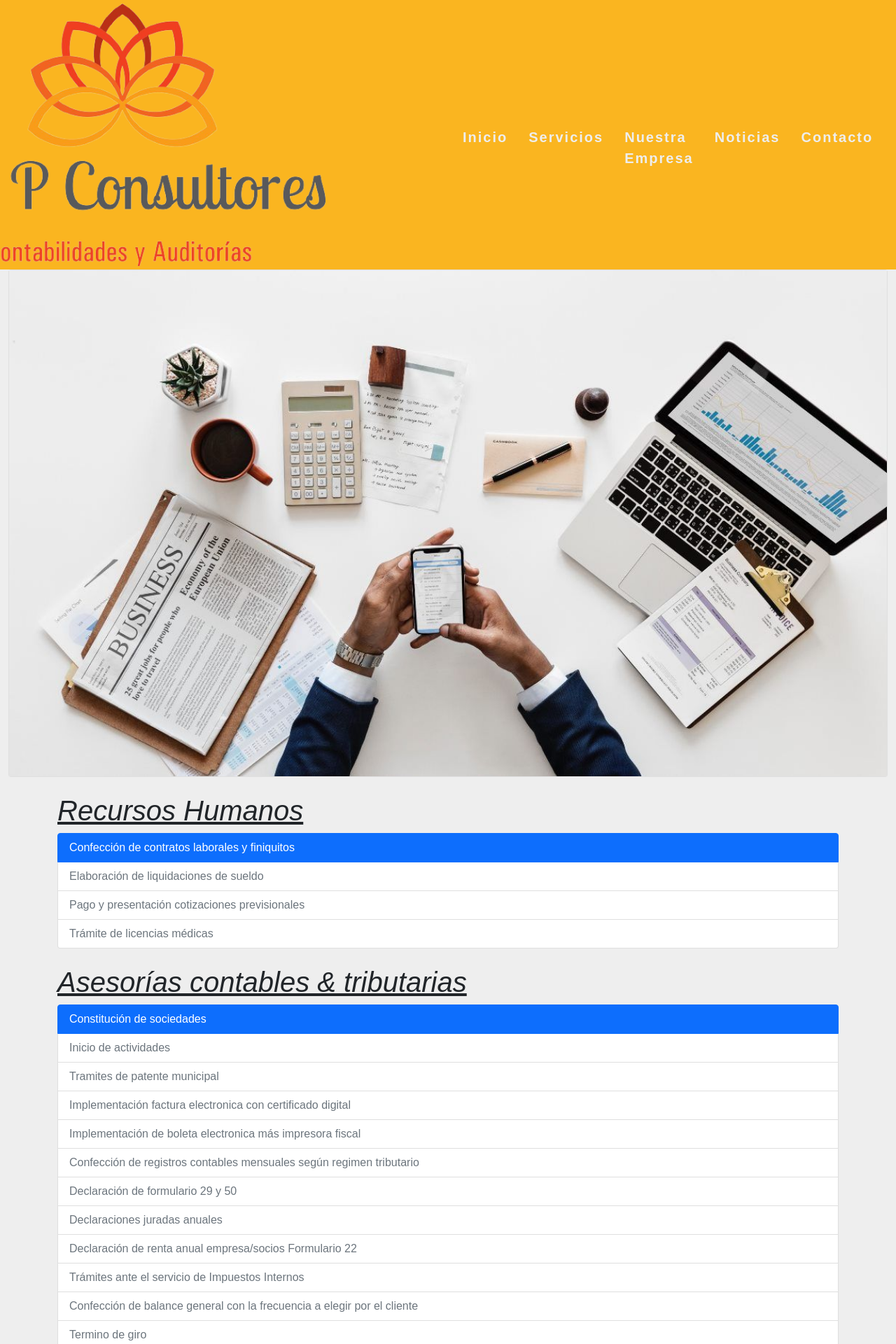
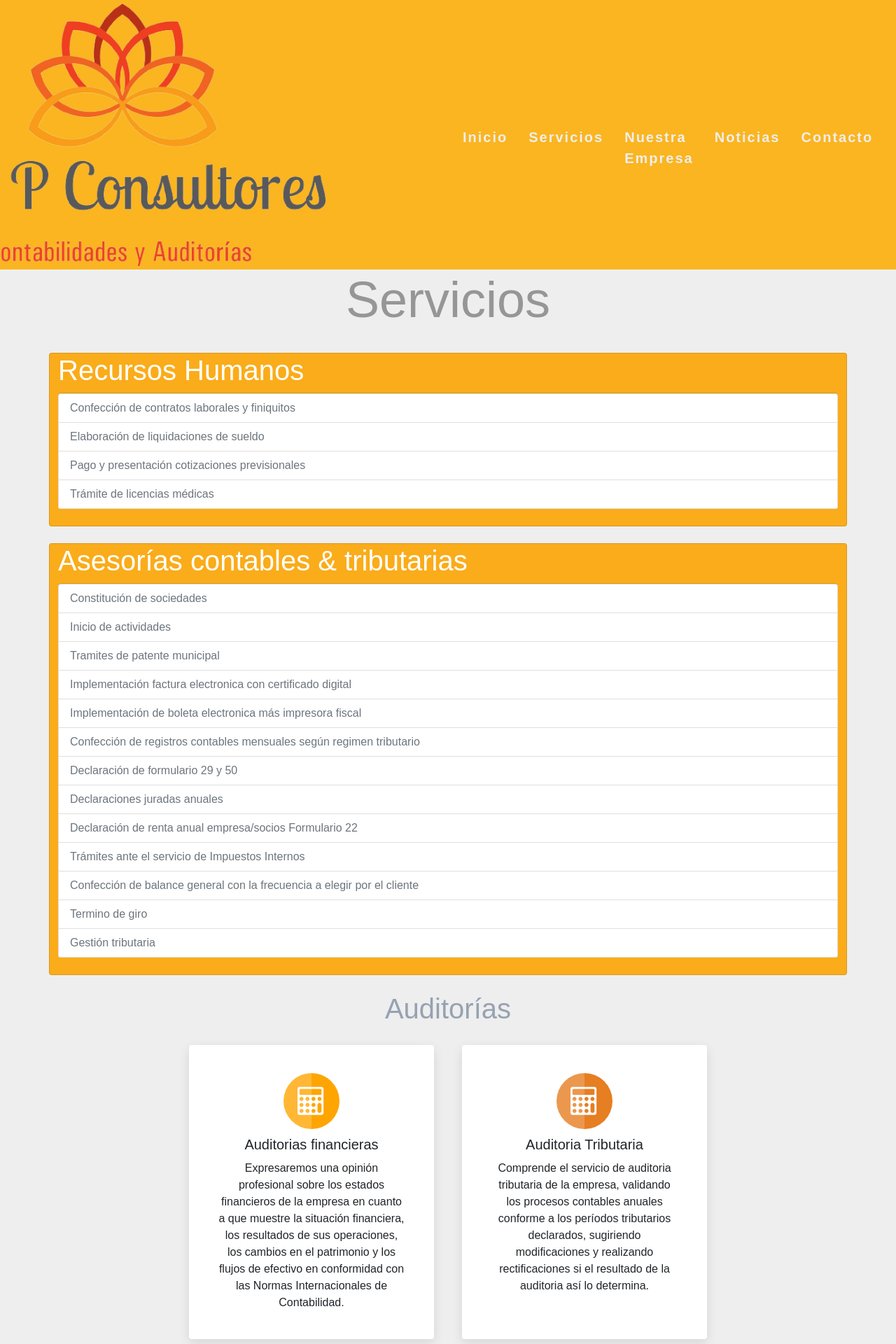
Before and after one commit to Toqui012/ContabilidadCeci, a PHP site: page /services.html in a window 1280 px wide. Shown: the top 1920 px of the page at 70% size. Run offline with PHP 8.4, Linux system fonts and the light colour scheme; some libraries are stand-ins or nearby versions.

Commit message:
diseño beta terminado

```diff
--- a/nuestraEmpresa.html
+++ b/nuestraEmpresa.html
@@ -34,6 +34,7 @@
     </nav>
 
     <!-- End Code Nav -->
+
     <div class="container-fluid">
       <div class="card bg-white text-muted">
         <img class="img-fluid" src="assets/contabilidad_general1440x550.jpg" alt="Card image">
--- a/services.html
+++ b/services.html
@@ -34,51 +34,51 @@
     </nav>
 
     <!-- End Code Nav -->
-    <div class="container-fluid">
-      <div class="card bg-white text-muted">
-        <img class="img-fluid" src="assets/software-de-contabilidad-nv-16-compressor.jpg" alt="Card image">
+
+    <div class="col text-center" style="color: #969696;">
+        <h1 class="card-title" style="font-size: 4.5rem;">Servicios</h1>
     </div>
-    </div>
+
 
     <br>
 
-        <div class="container"">
-            <h5 class="display-6" style="text-decoration: underline; font-style: italic;">Recursos Humanos</h5>
+                <div class="card text-white container rounded pb-4" style="background-color: #faac1a;">
+                    <h5 class="display-6">Recursos Humanos</h5>
                     <div class="list-group">
-                <li class="list-group-item list-group-item-action active" style="z-index: 1;">Confección de contratos laborales y finiquitos </li>
+                        <li class="list-group-item list-group-item-action disabled" style="z-index: 1;">Confección de contratos laborales y finiquitos </li>
                         <li class="list-group-item list-group-item-action disabled">Elaboración de liquidaciones de sueldo</li>
                         <li class="list-group-item list-group-item-action disabled">Pago y presentación cotizaciones previsionales</li>
                         <li class="list-group-item list-group-item-action disabled">Trámite de licencias médicas </li>
                     </div>
                 </div>
 
+
             <br>
 
-            <div class="container">
-                <h5 class="display-6" style="text-decoration: underline; font-style: italic;" >Asesorías contables & tributarias</h5>
+                <div class="card text-white pb-4 container rounded" style="background-color: #faac1a;">
+                    <h5 class="display-6" >Asesorías contables & tributarias</h5>
                     <div class="list-group">
-                    <li class="list-group-item list-group-item-action active" style="z-index: 0;">Constitución de sociedades</li>
-                    <li href="#" class="list-group-item list-group-item-action disabled">Inicio de actividades</li>
-                    <li href="#" class="list-group-item list-group-item-action disabled">Tramites de patente municipal</li>
-                    <li href="#" class="list-group-item list-group-item-action disabled">Implementación factura electronica con certificado digital</li>
-                    <li href="#" class="list-group-item list-group-item-action disabled">Implementación de boleta electronica más impresora fiscal</li>
-                    <li href="#" class="list-group-item list-group-item-action disabled">Confección de registros contables mensuales según regimen tributario</li>
-                    <li href="#" class="list-group-item list-group-item-action disabled">Declaración de formulario 29 y 50</li>
-                    <li href="#" class="list-group-item list-group-item-action disabled">Declaraciones juradas anuales</li>
-                    <li href="#" class="list-group-item list-group-item-action disabled">Declaración de renta anual empresa/socios Formulario 22</li>
-                    <li href="#" class="list-group-item list-group-item-action disabled">Trámites ante el servicio de Impuestos Internos</li>
-                    <li href="#" class="list-group-item list-group-item-action disabled">Confección de balance general con la frecuencia a elegir por el cliente</li>
-                    <li href="#" class="list-group-item list-group-item-action disabled">Termino de giro</li>
-                    <li href="#" class="list-group-item list-group-item-action disabled">Gestión tributaria</li>
+                        <li class="list-group-item list-group-item-action disabled">Constitución de sociedades</li>
+                        <li class="list-group-item list-group-item-action disabled">Inicio de actividades</li>
+                        <li class="list-group-item list-group-item-action disabled">Tramites de patente municipal</li>
+                        <li class="list-group-item list-group-item-action disabled">Implementación factura electronica con certificado digital</li>
+                        <li class="list-group-item list-group-item-action disabled">Implementación de boleta electronica más impresora fiscal</li>
+                        <li class="list-group-item list-group-item-action disabled">Confección de registros contables mensuales según regimen tributario</li>
+                        <li class="list-group-item list-group-item-action disabled">Declaración de formulario 29 y 50</li>
+                        <li class="list-group-item list-group-item-action disabled">Declaraciones juradas anuales</li>
+                        <li class="list-group-item list-group-item-action disabled">Declaración de renta anual empresa/socios Formulario 22</li>
+                        <li class="list-group-item list-group-item-action disabled">Trámites ante el servicio de Impuestos Internos</li>
+                        <li class="list-group-item list-group-item-action disabled">Confección de balance general con la frecuencia a elegir por el cliente</li>
+                        <li class="list-group-item list-group-item-action disabled">Termino de giro</li>
+                        <li class="list-group-item list-group-item-action disabled">Gestión tributaria</li>
                     </div>
                 </div>
-
 
         <br>
 
     <div class="container">
-        <h5 class="display-6 text-center" style="text-decoration: underline; font-style: italic;" >Auditorías</h5>
-        <div class="wrapper-card">
+        <h5 class="display-6 text-center" style="color:#96a2b2;">Auditorías</h5>
+        <div class="wrapper-card rounded">
             <div class="container-card">
 
                 <div class="box">
@@ -97,7 +97,7 @@
                     </div>
                 </div>
 
-                <div class="box">
+                <div class="box shadow-lg">
                     <div class="icon"><i class="fa fa-calculator" aria-hidden="true"></i></div>
                     <div class="content-card">
                         <h3>Auditoría Interna</h3>
@@ -109,6 +109,8 @@
             </div>
         </div>
     </div>
+
+    <br>
 
 
 
--- a/style.css
+++ b/style.css
@@ -301,12 +301,12 @@ nav {
 
 
 .container-card .box:nth-child(1) .icon{
-    box-shadow: 0 0 0 0 #eb2f06;
-    background: #eb2f06;
+    box-shadow: 0 0 0 0 #ffa502;
+    background: #ffa502;
 }
 
 .container-card .box:nth-child(1):hover .icon{
-    box-shadow: 0 0 0 400px #eb2f06;
+    box-shadow: 0 0 0 400px #ffa502;
 }
 
 .container-card .box:nth-child(2) .icon{
```
Also changed, not shown: assets/fotorenta-1140x550.jpg (added). Lines whose indentation alone changed are shown as unchanged.
